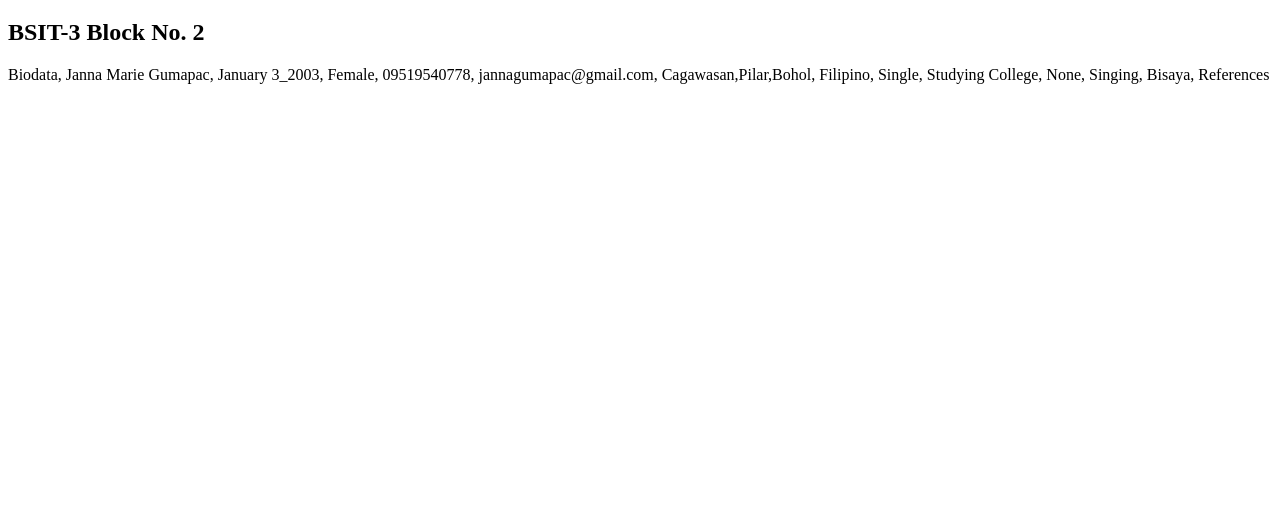
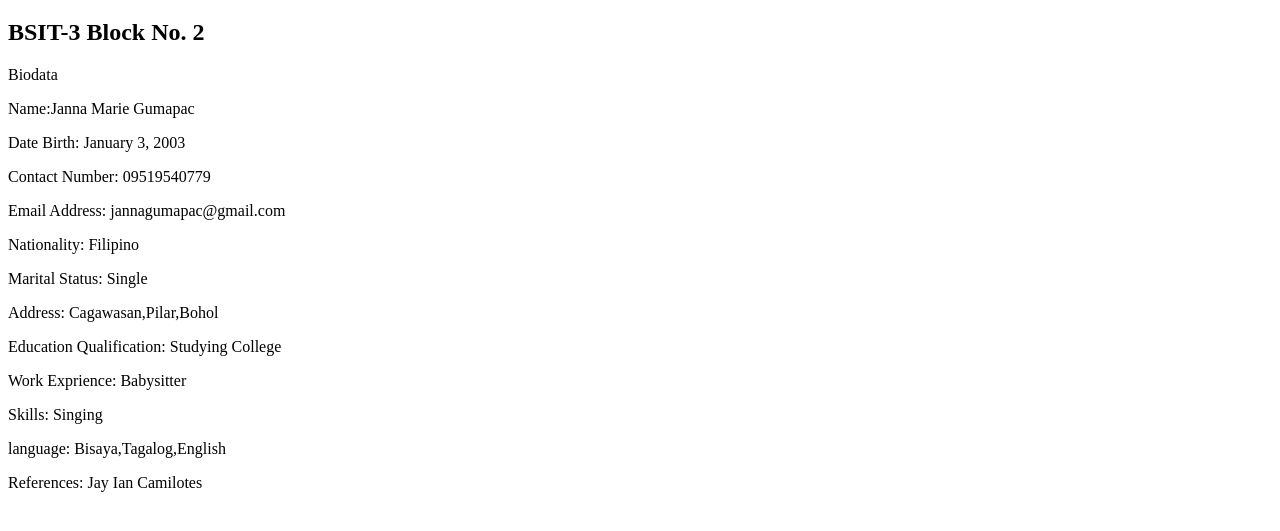
Before and after one commit to jannagumapac/jannaM, a plain HTML site: page index.html in a window 1280 px wide. Shown: the part 61-592 px from the top of the page. Drawn offline with Linux system fonts and the light colour scheme.

Commit message:
index.html

```diff
--- a/index.html
+++ b/index.html
@@ -7,7 +7,29 @@
 
 <h1>College of Computers Studies</h1>
 <h2>BSIT-3 Block No. 2</h2>
-<p>Biodata, Janna Marie Gumapac, January 3_2003, Female, 09519540778, jannagumapac@gmail.com, Cagawasan,Pilar,Bohol, Filipino, Single, Studying College, None, Singing, Bisaya, References </p>
+<p>Biodata </p>
+<p>Name:Janna Marie Gumapac </p>
+<p>Date Birth: January 3, 2003 </p>
+<p>Contact Number: 09519540779</p>
+<p>Email Address: jannagumapac@gmail.com</p>
+<p>Nationality: Filipino</p>
+<p>Marital Status: Single</p>
+<p>Address: Cagawasan,Pilar,Bohol</p>
+<p>Education Qualification: Studying College</p>
+<p>Work Exprience: Babysitter</p>
+<p>Skills: Singing</p>
+<p>language: Bisaya,Tagalog,English</p>
+<p>References: Jay Ian Camilotes</p>
+
+
+
+
+
+
+
+
+
+
 
 </body>
 </html>
```
